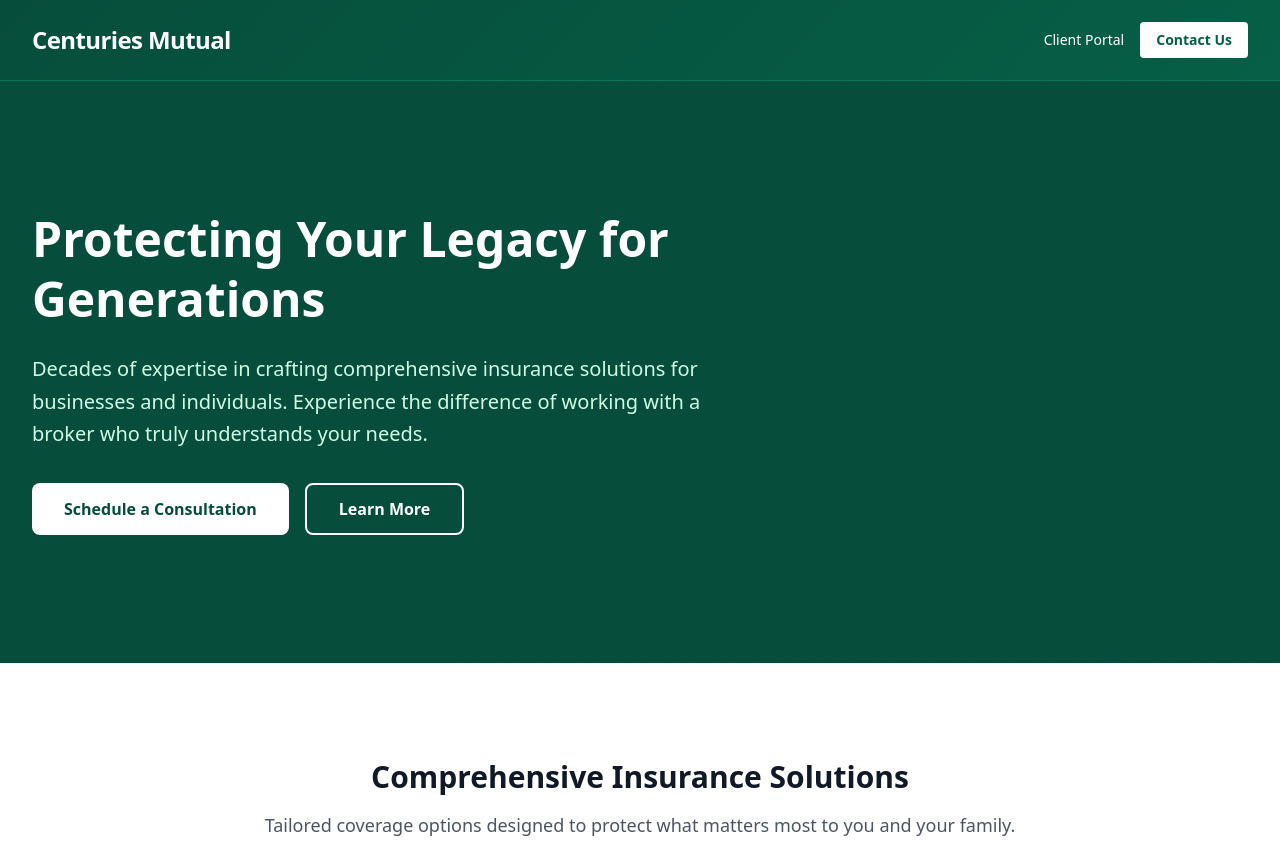
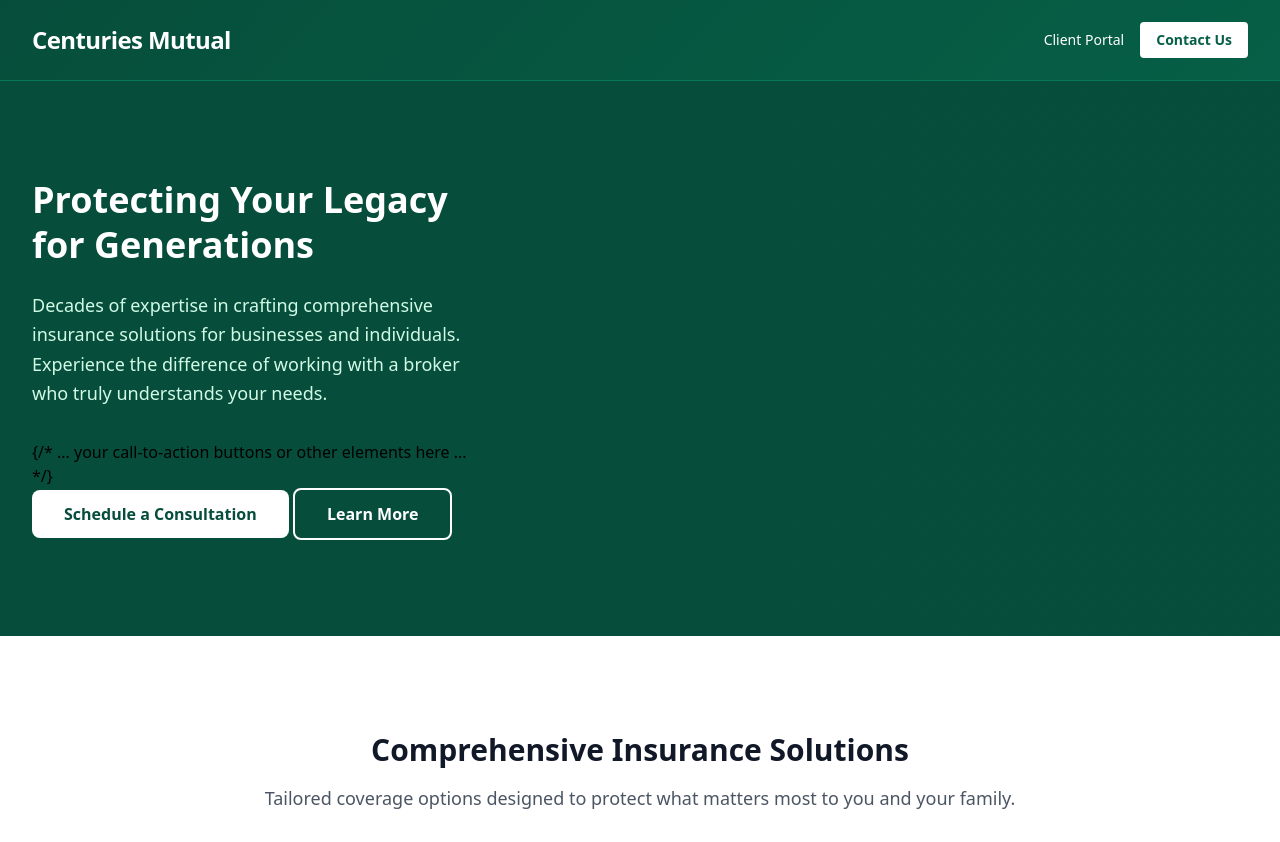
Before and after one commit to partiallycloudy/CenturiesMutual, a plain HTML site: page index.html in a window 1280 px wide. Shown: the top 842 px of the page. Drawn offline with nearby package versions, Linux system fonts and the light colour scheme.

Commit message:
Update index.html

```diff
--- a/index.html
+++ b/index.html
@@ -44,11 +44,13 @@
     <!-- [Previous hero section remains the same] -->
     <div class="relative bg-green-900 overlay-pattern">
         <div class="absolute inset-0 bg-gradient-to-r from-green-900 to-transparent"></div>
-        <div class="relative max-w-7xl mx-auto px-4 sm:px-6 lg:px-8 py-32">
-            <div class="max-w-2xl">
-                <h1 class="text-5xl font-bold text-white leading-tight mb-6">Protecting Your Legacy for Generations</h1>
-                <p class="text-xl text-green-100 mb-8 leading-relaxed">Decades of expertise in crafting comprehensive insurance solutions for businesses and individuals. Experience the difference of working with a broker who truly understands your needs.</p>
-                <div class="flex space-x-4">
+        <div class="relative max-w-7xl mx-auto px-4 sm:px-6 lg:px-8 py-24">
+    <div class="max-w-md">
+        <h1 class="text-4xl font-bold text-white leading-tight mb-6">Protecting Your Legacy for Generations</h1>
+        <p class="text-lg text-green-100 mb-8 leading-relaxed">Decades of expertise in crafting comprehensive insurance solutions for businesses and individuals. Experience the difference of working with a broker who truly understands your needs.</p>
+        <div class="flex space-x-4">
+            {/* ... your call-to-action buttons or other elements here ... */}
+        </div>
                     <button class="bg-white text-green-900 px-8 py-3 rounded-lg font-semibold hover:bg-green-50 transition-colors duration-200">Schedule a Consultation</button>
                     <button class="border-2 border-white text-white px-8 py-3 rounded-lg font-semibold hover:bg-white hover:text-green-900 transition-colors duration-200">Learn More</button>
                 </div>
```
